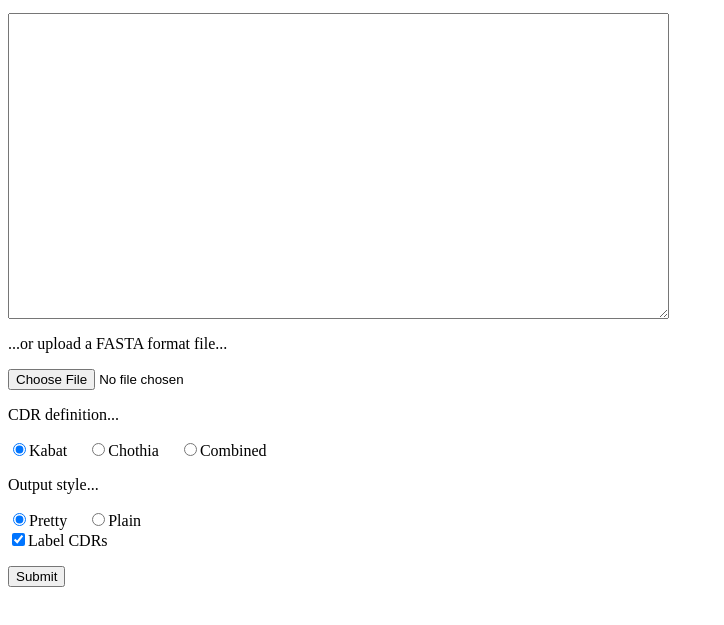
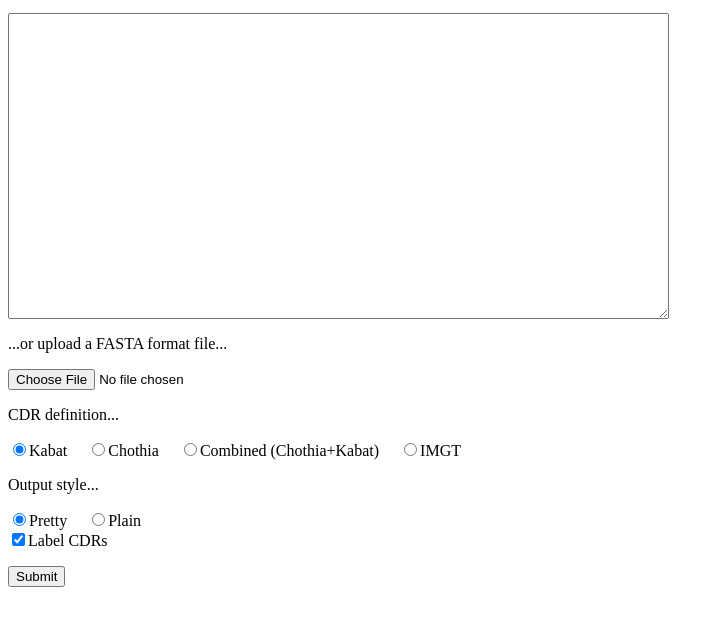
Before and after one commit to AndrewCRMartin/abYannotate, a plain HTML site: page index.html in a window 1280 px wide. Shown: the part 83-708 px from the top of the page, without its empty margins (0-724 px from the left). Drawn offline with Linux system fonts and the light colour scheme.

Commit message:
Added IMGT loop definitions

```diff
--- a/index.html
+++ b/index.html
@@ -26,7 +26,10 @@
                />Chothia
         &nbsp;&nbsp;&nbsp;
         <input type='radio' name='cdrdef' value='combined'
-               />Combined
+               />Combined (Chothia+Kabat)
+        &nbsp;&nbsp;&nbsp;
+        <input type='radio' name='cdrdef' value='imgt'
+               />IMGT
         &nbsp;&nbsp;&nbsp;
       </p>
 
```
Also changed, not shown: 1 other file.
